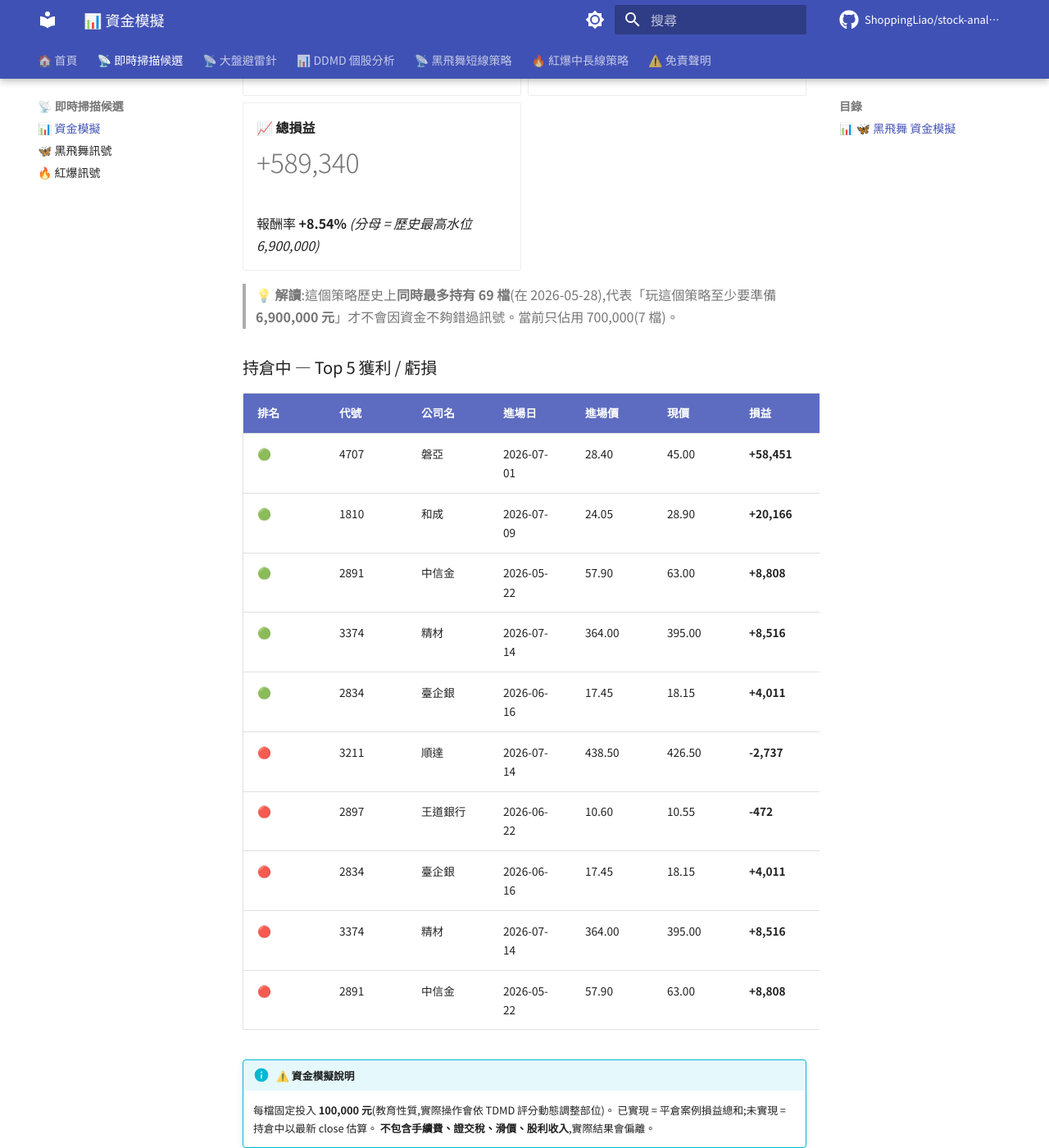
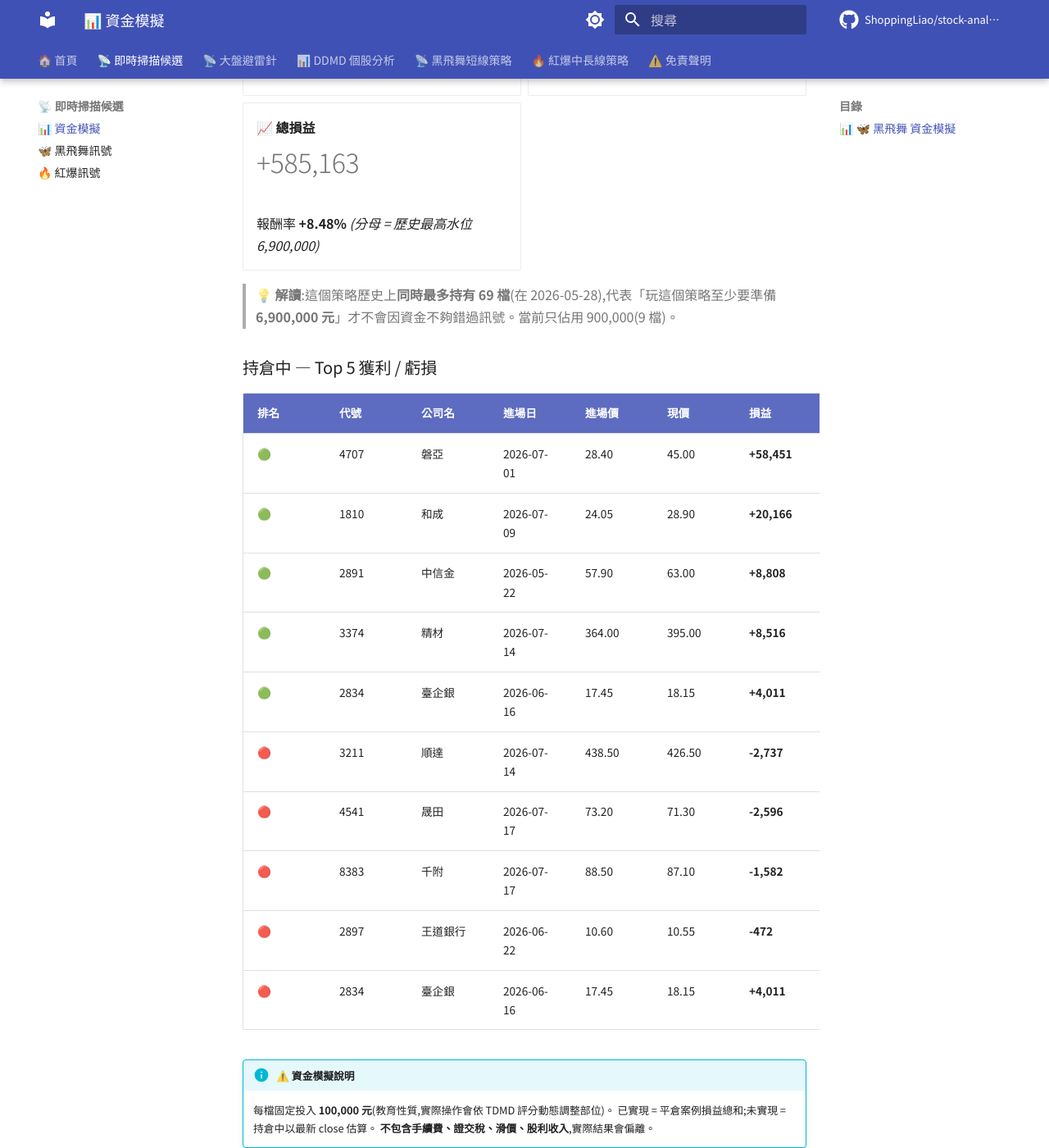
Before and after one commit to ShoppingLiao/stock-analysis-public, an MkDocs documentation site: the page built from docs/signals_capital.md, in a window 1280 px wide and 1400 px high, scrolled down 817 px. Shown: the whole window at 82% size. Built offline with MkDocs 1.6.1 and Material for MkDocs 9.7.7, drawn with Linux system fonts in a browser that asks for light colours; comment, search, counter and statistics services are not loaded; some of the changed text lies outside the part shown.

Commit message:
docs(signals): update BB + RB + capital (2026-07-17)

```diff
--- a/docs/signals_capital.md
+++ b/docs/signals_capital.md
@@ -17,9 +17,9 @@
 
 -   **💼 當前資金水位**
 
-    # 700,000
+    # 900,000
 
-    持倉 7 檔 × 100,000
+    持倉 9 檔 × 100,000
 
 -   **🌊 歷史最高水位**
 
@@ -35,19 +35,19 @@
 
 -   **🟡 未實現損益**
 
-    # +96,745
+    # +92,567
 
-    持倉 7 檔(現價 vs 進場價)
+    持倉 9 檔(現價 vs 進場價)
 
 -   **📈 總損益**
 
-    # +589,340
+    # +585,163
 
-    報酬率 **+8.54%** _(分母 = 歷史最高水位 6,900,000)_
+    報酬率 **+8.48%** _(分母 = 歷史最高水位 6,900,000)_
 
 </div>
 
-> **💡 解讀**:這個策略歷史上**同時最多持有 69 檔**(在 2026-05-28),代表「玩這個策略至少要準備 **6,900,000 元**」才不會因資金不夠錯過訊號。當前只佔用 700,000(7 檔)。
+> **💡 解讀**:這個策略歷史上**同時最多持有 69 檔**(在 2026-05-28),代表「玩這個策略至少要準備 **6,900,000 元**」才不會因資金不夠錯過訊號。當前只佔用 900,000(9 檔)。
 
 ### 持倉中 — Top 5 獲利 / 虧損
 
@@ -59,10 +59,10 @@
 | 🟢 | 3374 | 精材 | 2026-07-14 | 364.00 | 395.00 | **+8,516** | **+8.52%** |
 | 🟢 | 2834 | 臺企銀 | 2026-06-16 | 17.45 | 18.15 | **+4,011** | **+4.01%** |
 | 🔴 | 3211 | 順達 | 2026-07-14 | 438.50 | 426.50 | **-2,737** | **-2.74%** |
+| 🔴 | 4541 | 晟田 | 2026-07-17 | 73.20 | 71.30 | **-2,596** | **-2.60%** |
+| 🔴 | 8383 | 千附 | 2026-07-17 | 88.50 | 87.10 | **-1,582** | **-1.58%** |
 | 🔴 | 2897 | 王道銀行 | 2026-06-22 | 10.60 | 10.55 | **-472** | **-0.47%** |
 | 🔴 | 2834 | 臺企銀 | 2026-06-16 | 17.45 | 18.15 | **+4,011** | **+4.01%** |
-| 🔴 | 3374 | 精材 | 2026-07-14 | 364.00 | 395.00 | **+8,516** | **+8.52%** |
-| 🔴 | 2891 | 中信金 | 2026-05-22 | 57.90 | 63.00 | **+8,808** | **+8.81%** |
 
 !!! info "⚠️ 資金模擬說明"
     每檔固定投入 **100,000 元**(教育性質,實際操作會依 TDMD 評分動態調整部位)。
@@ -139,9 +139,9 @@
 
 -   **💼 當前資金水位**
 
-    # 12,600,000
+    # 12,800,000
 
-    BB 700,000 + RB 11,900,000
+    BB 900,000 + RB 11,900,000
 
 -   **🌊 兩策略歷史最高水位**
 
@@ -157,15 +157,15 @@
 
 -   **🟡 未實現損益**
 
-    # +2,114,063
+    # +2,109,886
 
-    BB +96,745 + RB +2,017,318
+    BB +92,567 + RB +2,017,318
 
 -   **📈 總損益**
 
-    # +2,278,333
+    # +2,274,156
 
-    報酬率 **+9.99%** _(分母 = 兩策略歷史最高水位)_
+    報酬率 **+9.97%** _(分母 = 兩策略歷史最高水位)_
 
 </div>
 
```
Also changed, not shown: docs/signals_black_butterfly.md (+28 -37 lines).
